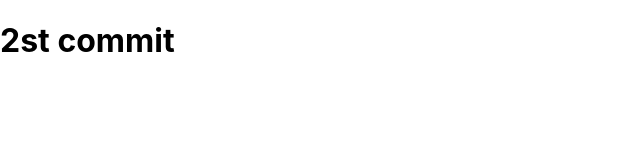
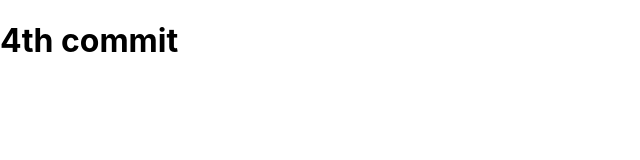
Before and after one commit to waseemkhan309/Testing-Repo, a React (Create React App) app: page / in a window 1280 px wide. Shown: the top 160 px of the page, without its empty margins (0-640 px from the left). Built offline with nearby package versions, Linux system fonts and the light colour scheme.

Commit message:
4th commit

```diff
--- a/src/App.js
+++ b/src/App.js
@@ -4,7 +4,7 @@ import './App.css';
 function App() {
   return (
     <div>
-      <h1>2st commit</h1>
+      <h1>4th commit</h1>
     </div>
   );
 }
```
